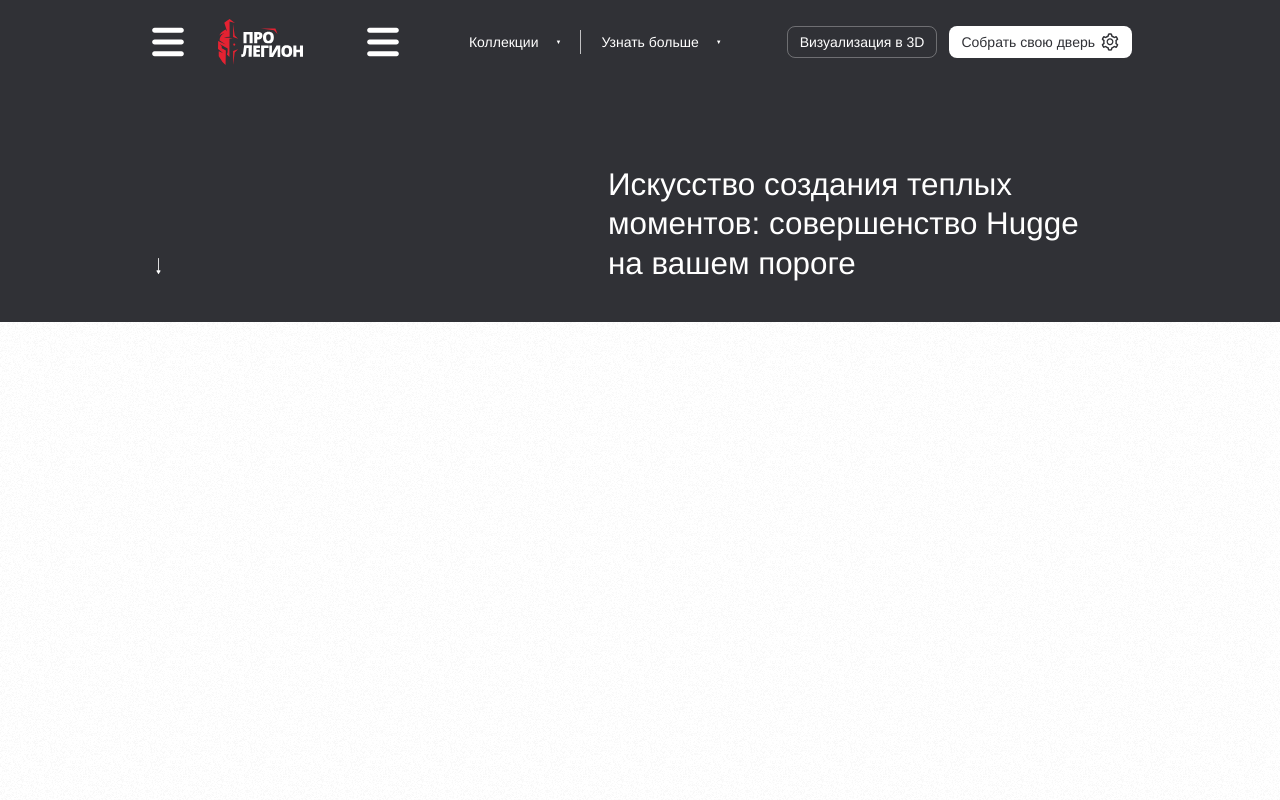
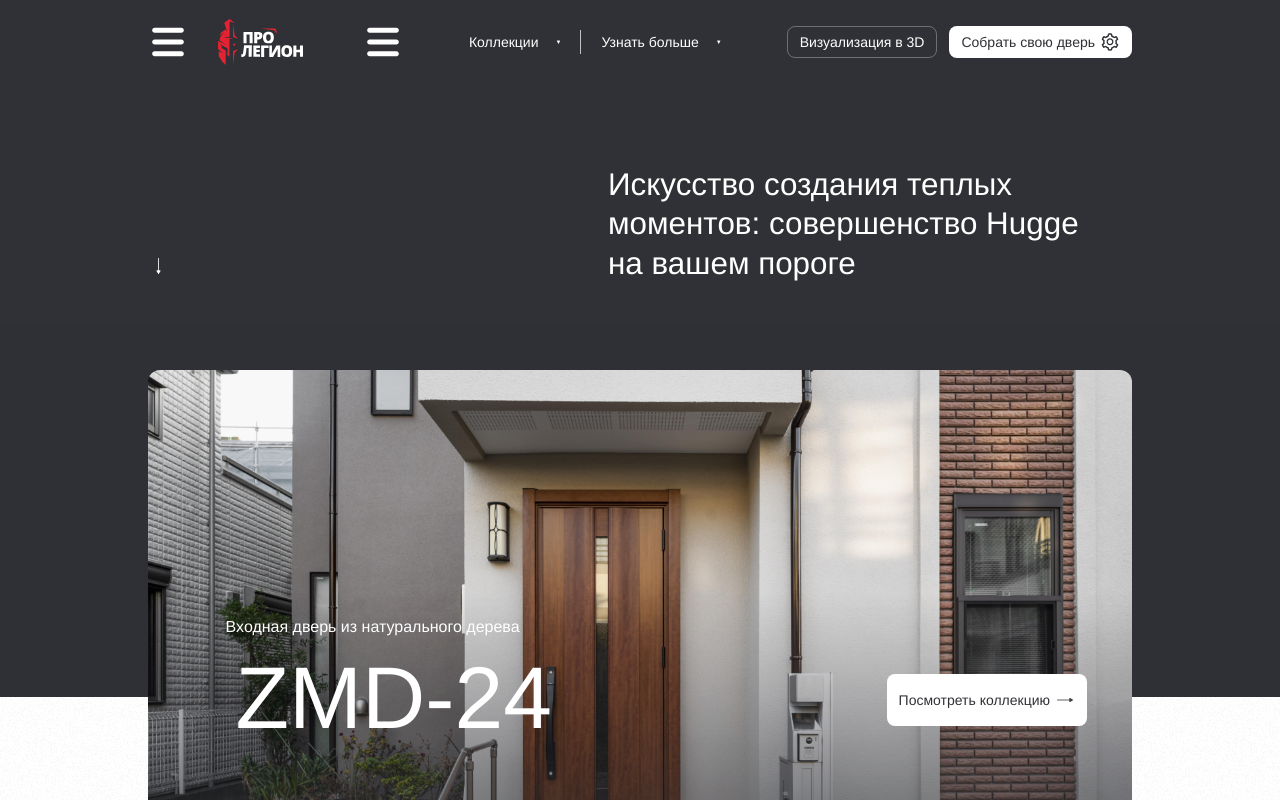
Before and after one commit to kam1kazy/dveri-legion, a Next.js app: page / in a window 1280 px wide. Shown: the top 800 px of the page. Built offline with nearby package versions, Linux system fonts and the light colour scheme.

Commit message:
spa: PromoSection - Добавил секцию

```diff
--- a/src/app/page.tsx
+++ b/src/app/page.tsx
@@ -1,4 +1,5 @@
 import { Header } from '@/widgets/Header';
+import { PromoSection } from '@/widgets/PromoSection/PromoSection';
 import { SloganSection } from '@/widgets/SloganSection/SloganSection';
 
 export default function Home() {
@@ -6,6 +7,7 @@ export default function Home() {
     <>
       <Header />
       <SloganSection />
+      <PromoSection />
     </>
   );
 }
--- a/src/shared/ui/Image/Image.tsx
+++ b/src/shared/ui/Image/Image.tsx
@@ -1,4 +1,5 @@
 import NextImage from 'next/image';
+import type { CSSProperties } from 'react';
 
 interface UniversalImageProps
   extends Omit<React.ImgHTMLAttributes<HTMLImageElement>, 'src' | 'width' | 'height'> {
@@ -7,6 +8,7 @@ interface UniversalImageProps
   width?: number;
   height?: number;
   className?: string;
+  style?: CSSProperties;
   useNativeImg?: boolean;
 }
 
@@ -16,6 +18,7 @@ export const Image = ({
   width = 20,
   height = 20,
   className,
+  style,
   useNativeImg = false,
   ...rest
 }: UniversalImageProps) => {
@@ -26,5 +29,14 @@ export const Image = ({
     );
   }
 
-  return <NextImage src={src} alt={alt} width={width} height={height} className={className} />;
+  return (
+    <NextImage
+      src={src}
+      alt={alt}
+      width={width}
+      height={height}
+      className={className}
+      style={style}
+    />
+  );
 };
--- a/src/widgets/PromoSection/PromoSection.module.scss
+++ b/src/widgets/PromoSection/PromoSection.module.scss
@@ -0,0 +1,112 @@
+@use '../../app/style/variable' as variable;
+
+.promo {
+  position: relative;
+  padding-block: 3rem;
+  color: map-get(variable.$theme-dark, 'on-default');
+
+  @include variable.media_queries(xx-small) {
+    padding-block: 0;
+  }
+
+  &::before {
+    content: '';
+    position: absolute;
+    inset: 0 0 50% 0;
+    background-color: #2f3035;
+  }
+
+  &__inner {
+    display: grid;
+    border-radius: 0.75rem;
+    contain: paint;
+    // max-height: 1195px;
+  }
+  &__image {
+    grid-column: 1/-1;
+    grid-row: 1;
+
+    img {
+      display: block;
+      height: auto;
+      max-width: 100%;
+      object-fit: fill;
+      object-position: initial;
+      width: auto;
+    }
+  }
+}
+
+.promo__text {
+  position: sticky;
+  bottom: 0;
+
+  min-height: 13rem;
+
+  padding-bottom: 1rem;
+  padding-left: calc(1.2676rem + 5.25822vw);
+
+  grid-column: 1/-1;
+  grid-row: 1;
+
+  align-self: end;
+
+  @include variable.media_queries(xx-small) {
+    min-height: 9rem;
+  }
+
+  @include variable.media_queries(small) {
+    min-height: 6rem;
+    padding-left: calc(0.0676rem + 5.25822vw);
+  }
+
+  &::before {
+    content: '';
+    inset: 0;
+    position: absolute;
+    z-index: -1;
+    background: linear-gradient(180deg, rgba(47, 48, 53, 0), rgba(47, 48, 53, 0.5));
+  }
+
+  &--header {
+    font-size: calc(1.2676rem + 5.25822vw);
+    margin-top: 1.625rem;
+    line-height: 1;
+
+    span {
+      font-size: 1rem;
+      margin-left: -10px;
+      margin-bottom: 20px;
+      display: block;
+
+      @include variable.media_queries(xx-small) {
+        font-size: 0.8rem;
+        margin-left: 0px;
+      }
+
+      @include variable.media_queries(small) {
+        margin-bottom: 10px;
+        font-size: 0.6rem;
+      }
+    }
+  }
+
+  .button_position {
+    position: absolute;
+    right: 45px;
+    bottom: 60px;
+
+    @include variable.media_queries(desktop) {
+      bottom: 75px;
+    }
+
+    @include variable.media_queries(xx-small) {
+      bottom: 40px;
+      right: 25px;
+    }
+
+    @include variable.media_queries(small) {
+      display: none;
+    }
+  }
+}
--- a/src/widgets/PromoSection/PromoSection.tsx
+++ b/src/widgets/PromoSection/PromoSection.tsx
@@ -0,0 +1,43 @@
+import { Button } from '@/shared/ui/Button';
+import { Image } from '@/shared/ui/Image/Image';
+
+import style from './PromoSection.module.scss';
+
+export const PromoSection = () => {
+  const promo = {
+    title: 'ZMD-24',
+    subtitle: 'Входная дверь из натурального дерева',
+    src: '/images/promo.jpg',
+    alt: 'Входная дверь',
+  };
+
+  return (
+    <section className={style.promo}>
+      <div className="container">
+        <div className="wrapper">
+          <div className={style.promo__inner}>
+            <figure id="promo" className={style.promo__image}>
+              <picture>
+                <Image src={promo.src} alt={promo.alt} width={1720} height={1144} />
+              </picture>
+            </figure>
+
+            <div className={style.promo__text}>
+              <p className={style['promo__text--header']}>
+                <span>{promo.subtitle}</span>
+                {promo.title}
+              </p>
+
+              <Button
+                text="Посмотреть коллекцию"
+                className={style.button_position}
+                filled
+                icon={{ src: './images/icons/arrow-right.svg', alt: 'Настройки' }}
+              />
+            </div>
+          </div>
+        </div>
+      </div>
+    </section>
+  );
+};
```
